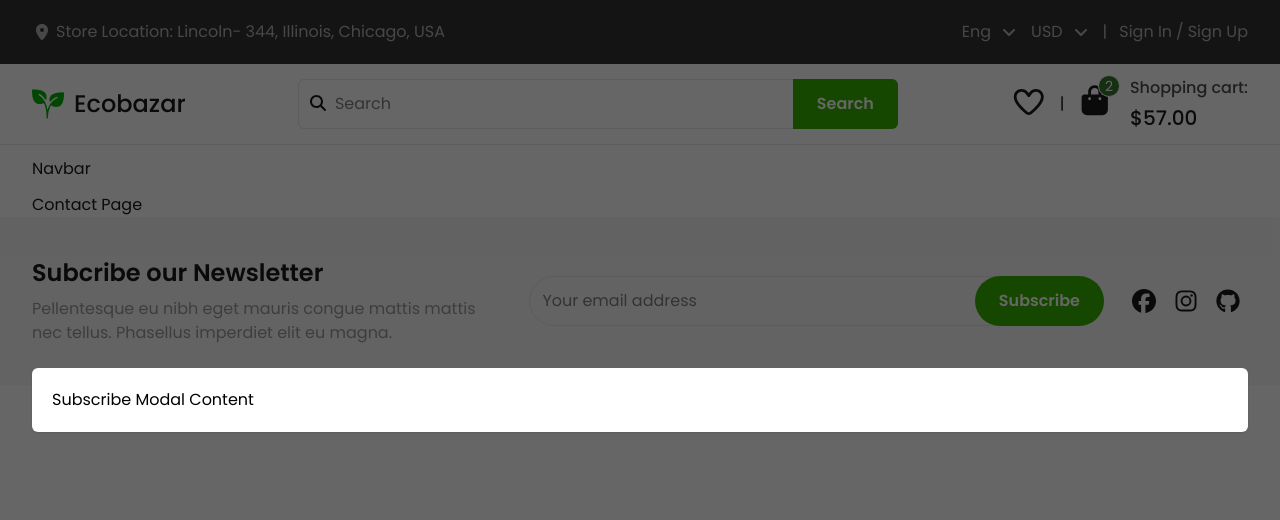
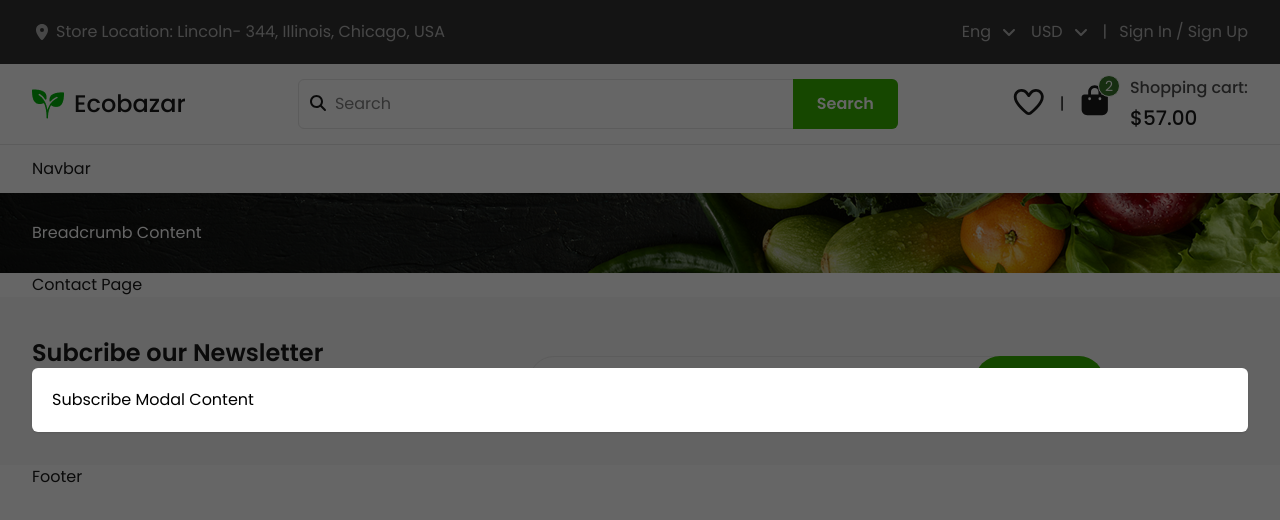
Before and after one commit to k7areef/Ecobazar, a React (Vite) app: page /contact in a window 1280 px wide. Shown: the top 520 px of the page. Built offline with nearby package versions, Linux system fonts and the light colour scheme.

Commit message:
feat: add Breadcrumb component with background image and styling

```diff
--- a/src/App.jsx
+++ b/src/App.jsx
@@ -28,6 +28,7 @@ import NotFoundPage from "@pages/other/NotFoundPage";
 
 // * Components:
 import Header from "@components/layout/Header";
+import Breadcrumb from "@components/layout/Breadcrumb";
 import Subscribe from "@components/layout/Subscribe";
 import Footer from "@components/layout/Footer";
 
@@ -40,6 +41,8 @@ function App() {
       <div className='App text-gray-900'>
         {/* Header */}
         <Header />
+        {/* Breadcrumb */}
+        <Breadcrumb />
         {/* Routes */}
         <Routes>
           {/* Main Pages */}
--- /dev/null
+++ b/src/components/layout/Breadcrumb.jsx
@@ -0,0 +1,18 @@
+import BreadcrumbImage from "@assets/breadcrumb.png";
+
+function Breadcrumb() {
+    return (
+        <div className="breadcrumb relative py-3 md:h-20 flex items-center">
+            <img
+                src={BreadcrumbImage}
+                alt="Breadcrumb Background"
+                className="object-cover absolute left-0 top-0 h-full w-full"
+            />
+            <div className="container text-white relative z-1">
+                Breadcrumb Content
+            </div>
+        </div>
+    )
+}
+
+export default Breadcrumb;
```
Also changed, not shown: src/assets/breadcrumb.png (added).
